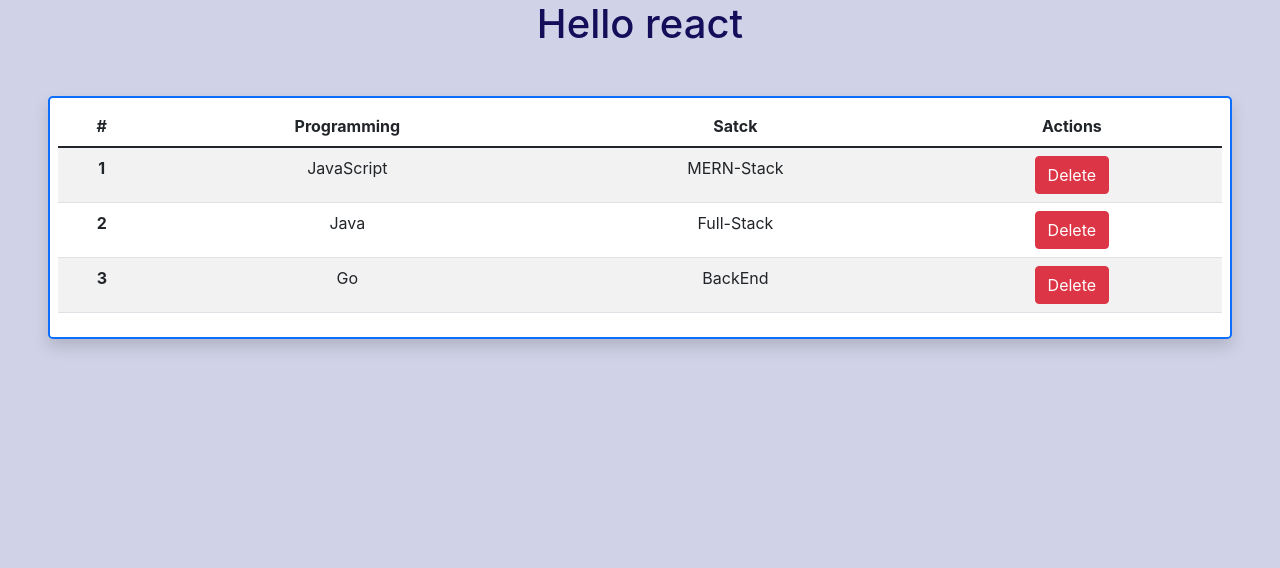
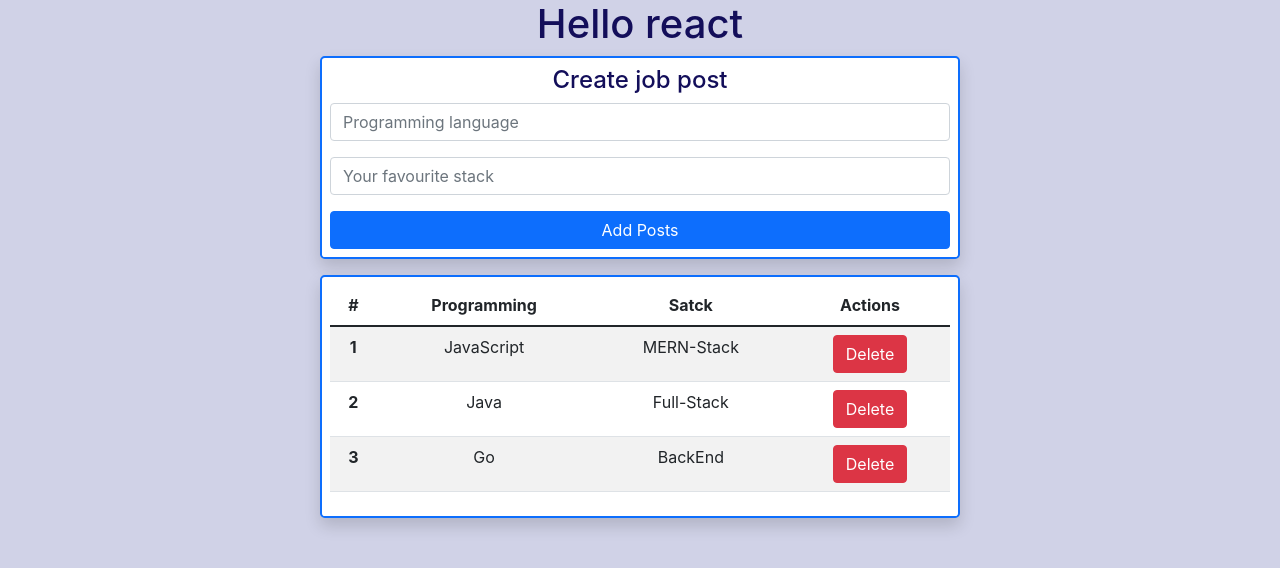
Before and after one commit to DoniyorbekErkinov/react-project-one, a React (Create React App) app: page / in a window 1280 px wide. Shown: the top 568 px of the page. Built offline with nearby package versions, Linux system fonts and the light colour scheme.

Commit message:
custom components, useState, useRef

```diff
--- a/src/App.js
+++ b/src/App.js
@@ -1,6 +1,8 @@
-import React, { useState } from "react";
+import React, { useState, useRef } from "react";
 import Counter from "./components/Counter";
 import CounterClass from "./components/CounterClass";
+import MyButton from "./components/MyButtons/MyButton";
+import MyInput from "./components/MyInput/MyInput";
 import Table from "./components/Table/Table";
 
 const App = () => {
@@ -11,10 +13,17 @@ const App = () => {
   ]);
   let [toggleBtn, setToggleBtn] = useState(false);
   let [value, setValue] = useState("");
-
+  const [title, setTitle] = useState('');
+  const [stack, setStack] = useState('');
+  const inputRef = useRef();
   const toggle = () => {
     setToggleBtn((toggleBtn = !toggleBtn));
   };
+  const addPost = (e) => {
+    e.preventDefault()
+    console.log(title)
+    console.log(stack)
+  }
   return (
     <div className="App">
       <h1>Hello react</h1>
@@ -42,7 +51,40 @@ const App = () => {
           </div>
         </div>
       </div>
-      <Table posts={posts}/>
+      <div className="w-50 card m-auto p-2 shadow rounded-3 order border-primary border-2">
+        <form>
+          <h4>Create job post</h4>
+          <div className="mb-3">
+            <MyInput
+              type="text"
+              className="form-control"
+              placeholder="Programming language"
+              value={title}
+              onChange={e => setTitle(e.target.value)}
+            />
+          </div>
+          <div className="mb-3">
+            <MyInput
+              type="text"
+              className="form-control"
+              placeholder="Your favourite stack"
+              value={stack}
+              onChange={e => setStack(e.target.value)}
+            />
+            {/* <MyInput
+              type="text"
+              className="form-control"
+              placeholder="Your favourite stack"
+              ref={inputRef}
+              onChange={e => setStack(e.target.value)}
+            /> */}
+          </div>
+          <MyButton className="btn btn-primary w-100" onClick={addPost}>Add Posts</MyButton>
+        </form>
+      </div>
+      <div className="my-3">
+        <Table posts={posts} />
+      </div>
     </div>
   );
 };
--- /dev/null
+++ b/src/components/MyButtons/MyButton.js
@@ -0,0 +1,10 @@
+import React from "react";
+
+const MyButton = ({children, ...props}) => {
+    return (
+        <>
+        <button {...props} >{children}</button>
+        </>
+    )
+}
+export default MyButton
--- /dev/null
+++ b/src/components/MyInput/MyInput.js
@@ -0,0 +1,24 @@
+import React from 'react'
+
+ const MyInput = ({...props}) => {
+  return (
+      <>
+          <input
+              {...props}
+            />
+      </>
+  )
+}
+export default MyInput
+// refs can be used in this way
+// const MyInput = React.forwardRef((props, ref) => {
+//   return (
+//       <>
+//           <input
+//               {...props}
+//               ref={ref}
+//             />
+//       </>
+//   )
+// })
+// export default MyInput
--- /dev/null
+++ b/src/components/Table/Table.css
@@ -0,0 +1,4 @@
+Table{
+    width: 60%;
+    margin: 0 auto;
+}
--- a/src/components/Table/Table.js
+++ b/src/components/Table/Table.js
@@ -1,12 +1,12 @@
 import React, { useState } from "react";
 import TableHead from "./TableHead";
 import TableItem from "./TableItem";
-
+import './Table.css'
 const Table = (props) => {
 
   return (
-    <div>
-      <div className="card m-5 p-2 shadow rounded-3 order border-primary border-2">
+    <div className="Table">
+      <div className="Table w-50 card m-auto p-2 shadow rounded-3 order border-primary border-2">
         <table className="table table-striped">
           <thead>
             <TableHead />
--- a/src/components/Table/TableItem.js
+++ b/src/components/Table/TableItem.js
@@ -1,13 +1,17 @@
 import React from "react";
+import MyButton from "../MyButtons/MyButton";
 
 const TableItem = (props) => {
+  const showBody = (id) => {
+    console.log(id);
+  }
     return (
       <tr>
         <th scope="row">{props.post.id}</th>
         <td>{props.post.title}</td>
         <td>{props.post.stack}</td>
         <td>
-          <button className="btn btn-danger">Delete</button>
+          <MyButton onClick={event => showBody(props.post.id, event)} className="btn btn-danger">Delete</MyButton>
         </td>
       </tr>
     );
```
